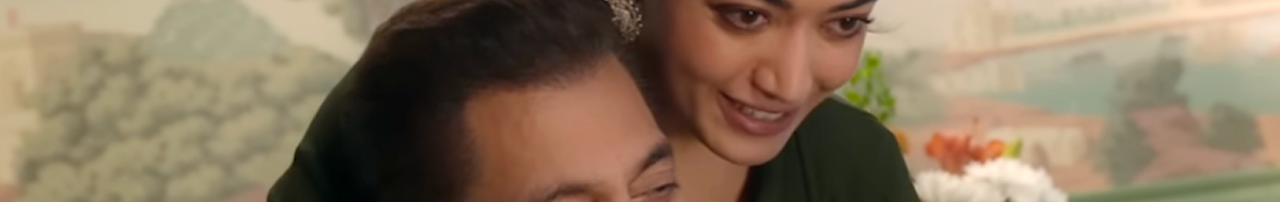
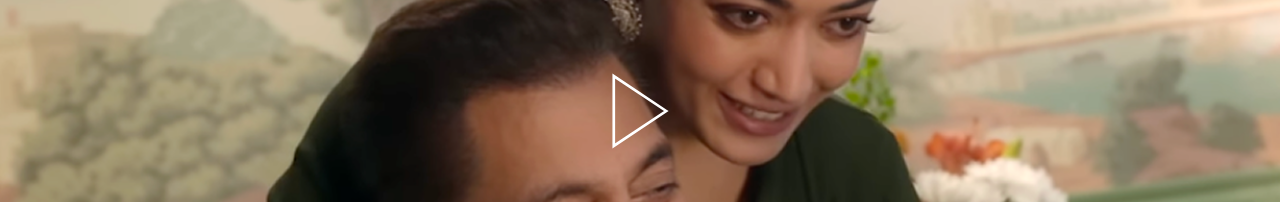
Before and after one commit to ayush-zerror/SKF, a Next.js app: page /movies/1 in a window 1280 px wide. Shown: the part 229-431 px from the top of the page. Built offline with nearby package versions, Linux system fonts and the light colour scheme.

Commit message:
movie hero update

```diff
--- /dev/null
+++ b/src/components/movieDetails/MovieBanner.jsx
@@ -0,0 +1,26 @@
+import React from "react";
+import PlaySvg from "./PlaySvg";
+import Image from "next/image";
+
+const MovieBanner = ({bannerRef,setShowVideo}) => {
+  return (
+    <div
+      ref={bannerRef}
+      className="movie_banner"
+      style={{ transform: "translateY(-100%)", opacity: 0 }}
+    >
+      <Image
+        width={1000}
+        height={1000}
+        src="/images/moviedetails/movie_banner.png"
+        alt="image"
+      />
+      <div className="movie_banner_overlay">
+        <h2 className="heading">sikandar</h2>
+        <PlaySvg setShowVideo={setShowVideo} />
+      </div>
+    </div>
+  );
+};
+
+export default MovieBanner;
--- a/src/components/movieDetails/MovieDetailsHero.jsx
+++ b/src/components/movieDetails/MovieDetailsHero.jsx
@@ -1,12 +1,15 @@
-"use client";
-import Image from "next/image";
-import React, { useRef } from "react";
+import React, { useRef, useState } from "react";
 import gsap from "gsap";
 import { useGSAP } from "@gsap/react";
+import MovieBanner from "./MovieBanner";
+import MovieInfo from "./MovieInfo";
+import MovieTrailerVideo from "./MovieTrailerVideo";
 
 const MovieDetailsHero = () => {
   const bannerRef = useRef(null);
   const detailsRef = useRef(null);
+  const [showVideo, setShowVideo] = useState(false);
+
 
   useGSAP(() => {
     const tl = gsap.timeline({ defaults: { ease: "power3.out" } });
@@ -35,53 +38,9 @@ const MovieDetailsHero = () => {
 
   return (
     <div id="movie_details_hero">
-      <div
-        ref={bannerRef}
-        className="movie_banner"
-        style={{ transform: "translateY(-100%)", opacity: 0 }}
-      >
-        <Image
-          width={1000}
-          height={1000}
-          src="/images/moviedetails/movie_banner.png"
-          alt="image"
-        />
-        <div className="movie_banner_overlay">
-          <h2 className="heading">sikandar</h2>
-        </div>
-      </div>
-
-      <div
-        ref={detailsRef}
-        className="movie_details_info"
-        style={{ transform: "translateY(100%)", opacity: 0 }}
-      >
-        <div>
-          <p>Directed By</p>
-          <h4>A.R. Murugadoss</h4>
-        </div>
-        <div>
-          <p>Produced By</p>
-          <h4>Salman Khan</h4>
-        </div>
-        <div>
-          <p>Genre</p>
-          <h4>Action/Thriller</h4>
-        </div>
-        <div>
-          <p>Duration</p>
-          <h4>2h 15m</h4>
-        </div>
-        <div>
-          <p>Watch now</p>
-          <Image
-            width={1000}
-            height={1000}
-            src="/images/moviedetails/netflix.png"
-            alt="image"
-          />
-        </div>
-      </div>
+      <MovieBanner bannerRef={bannerRef} setShowVideo={setShowVideo}/>
+      <MovieInfo detailsRef={detailsRef} />
+      <MovieTrailerVideo showVideo={showVideo} setShowVideo={setShowVideo}/>
     </div>
   );
 };
--- /dev/null
+++ b/src/components/movieDetails/MovieInfo.jsx
@@ -0,0 +1,40 @@
+import Image from "next/image";
+import React from "react";
+
+const MovieInfo = ({detailsRef}) => {
+  return (
+    <div
+      ref={detailsRef}
+      className="movie_details_info"
+      style={{ transform: "translateY(100%)", opacity: 0 }}
+    >
+      <div>
+        <p>Directed By</p>
+        <h4>A.R. Murugadoss</h4>
+      </div>
+      <div>
+        <p>Produced By</p>
+        <h4>Salman Khan</h4>
+      </div>
+      <div>
+        <p>Genre</p>
+        <h4>Action/Thriller</h4>
+      </div>
+      <div>
+        <p>Duration</p>
+        <h4>2h 15m</h4>
+      </div>
+      <div>
+        <p>Watch now</p>
+        <Image
+          width={1000}
+          height={1000}
+          src="/images/moviedetails/netflix.png"
+          alt="image"
+        />
+      </div>
+    </div>
+  );
+};
+
+export default MovieInfo;
--- /dev/null
+++ b/src/components/movieDetails/MovieTrailerVideo.jsx
@@ -0,0 +1,26 @@
+import React, { useEffect, useRef } from "react";
+
+const MovieTrailerVideo = ({ showVideo, setShowVideo }) => {
+  const videoRef = useRef(null);
+
+  useEffect(() => {
+    if (showVideo && videoRef.current) {
+      videoRef.current.play().catch((err) => {
+        console.log("Autoplay with sound might be blocked:", err);
+      });
+    }
+  }, [showVideo]);
+
+  if (!showVideo) return null;
+
+  return (
+    <div id="movie_trailer_video">
+      <button onClick={() => setShowVideo(false)}>✖</button>
+      <video ref={videoRef} src="/images/home/loader.mp4" controls autoPlay>
+        Your browser does not support the video tag.
+      </video>
+    </div>
+  );
+};
+
+export default MovieTrailerVideo;
--- /dev/null
+++ b/src/components/movieDetails/PlaySvg.jsx
@@ -0,0 +1,118 @@
+import React, { useRef, useEffect } from "react";
+import { gsap } from "gsap";
+
+const PlaySvg = ({ setShowVideo }) => {
+  const pathRefs = useRef([]);
+  const svgRef = useRef(null);
+
+  useEffect(() => {
+    const [bluePath, aquaPath] = pathRefs.current;
+    if (!bluePath || !aquaPath) return;
+
+    const length = bluePath.getTotalLength();
+
+    // Setup stroke
+    [bluePath, aquaPath].forEach((p) => {
+      p.style.strokeDasharray = `${length / 3} ${length}`;
+      p.style.strokeDashoffset = length;
+      p.style.opacity = 0; // hidden initially
+    });
+
+    const tl = gsap.timeline({ repeat: -1, paused: true });
+
+    // Blue main leader
+    tl.to(bluePath, {
+      strokeDashoffset: 0,
+      opacity: 1,
+      duration: 0.6,
+      ease: "none",
+    }).to(bluePath, {
+      strokeDashoffset: -length,
+      duration: 0.6,
+      ease: "none",
+    });
+
+    // Aqua follows *slightly* delayed
+    tl.to(
+      aquaPath,
+      {
+        strokeDashoffset: 0,
+        opacity: 1,
+        duration: 0.6,
+        ease: "none",
+      },
+      "-=1.0" // start aqua just after blue begins
+    ).to(
+      aquaPath,
+      {
+        strokeDashoffset: -length,
+        duration: 0.6,
+        ease: "none",
+      },
+      "-=0.6"
+    );
+
+    // Add a pause of 1s before next loop
+    tl.to({}, { duration: 0.6 });
+
+    // Hover handlers
+    const svg = svgRef.current;
+    const handleEnter = () => tl.play(0); // restart fresh
+    const handleLeave = () => {
+      tl.pause(0);
+      [bluePath, aquaPath].forEach((p) => {
+        p.style.strokeDashoffset = length;
+        p.style.opacity = 0; // reset hidden
+      });
+    };
+
+    svg.addEventListener("mouseenter", handleEnter);
+    svg.addEventListener("mouseleave", handleLeave);
+
+    return () => {
+      svg.removeEventListener("mouseenter", handleEnter);
+      svg.removeEventListener("mouseleave", handleLeave);
+    };
+  }, []);
+
+  return (
+    <svg
+      onClick={() => setShowVideo(true)}
+      ref={svgRef}
+      xmlns="http://www.w3.org/2000/svg"
+      viewBox="-30 -35 60 70"
+      width="200"
+      height="232"
+      preserveAspectRatio="xMidYMid meet"
+      style={{ cursor: "pointer" }}
+    >
+      {/* Base white stroke (always visible) */}
+      <path
+        d="M22.5,0 C22.5,0 -22.5,-30 -22.5,-30 C-22.5,-30 -22.5,30 -22.5,30 C-22.5,30 22.5,0 22.5,0z"
+        stroke="white"
+        strokeWidth="2.3"
+        fill="none"
+      />
+
+      {/* Blue stroke */}
+      <path
+        ref={(el) => (pathRefs.current[0] = el)}
+        d="M22.5,0 C22.5,0 -22.5,-30 -22.5,-30 C-22.5,-30 -22.5,30 -22.5,30 C-22.5,30 22.5,0 22.5,0z"
+        stroke="blue"
+        strokeWidth="2.3"
+        fill="none"
+      />
+
+      {/* Aqua stroke */}
+      <path
+        ref={(el) => (pathRefs.current[1] = el)}
+        d="M22.5,0 C22.5,0 -22.5,-30 -22.5,-30 C-22.5,-30 -22.5,30 -22.5,30 C-22.5,30 22.5,0 22.5,0z"
+        stroke="aqua"
+        strokeWidth="2.3"
+        fill="none"
+      />
+    </svg>
+  );
+};
+
+export default PlaySvg;
--- a/src/styles/components/movieDetails.css
+++ b/src/styles/components/movieDetails.css
@@ -11,30 +11,44 @@
   position: relative;
 }
 
-.movie_banner_overlay{
+.movie_banner_overlay {
   position: absolute;
-  top:0;
-  left:0;
-  width:100%;
-  height:100%;
-  padding:2rem 3.5rem;
+  top: 0;
+  left: 0;
+  width: 100%;
+  height: 100%;
+  padding: 2rem 3.5rem;
   display: flex;
   align-items: flex-end;
 }
-.movie_banner_overlay h2{
-  color: #FCFCFC;
+.movie_banner_overlay h2 {
+  color: #fcfcfc;
   font-size: 3.75rem;
 }
+.movie_banner_overlay svg {
+  position: absolute;
+  width: 12% !important;
+  height: 12% !important;
+  top: 50%;
+  left: 50%;
+  transform: translate(-50%, -50%);
+}
+
+.movie_banner:hover img {
+  transform: scale(1.02);
+}
+
 .movie_banner img {
   width: 100%;
   height: 100%;
   object-fit: cover;
+  transition: all 0.6s ease;
 }
 
 .movie_details_info {
   width: 100%;
   height: calc(100% - 85%);
-  padding:0 3.5rem ;
+  padding: 0 3.5rem;
   display: flex;
   align-items: center;
   justify-content: space-between;
@@ -51,14 +65,53 @@
   font-family: Urbanist;
   font-size: 1rem;
   font-weight: 700;
-  color: #5F5F5F;
+  color: #5f5f5f;
 }
 .movie_details_info h4 {
   font-family: BebasNeue;
   font-size: 2.5rem;
   font-weight: 400;
   line-height: 1;
-  color: #1D1D1D;
+  color: #1d1d1d;
+}
+
+
+#movie_trailer_video{
+  width: 100%;
+  height: 100vh;
+  display: flex;
+  align-items: center;
+  justify-content: center;
+  background-color: #000;
+  color: #fff;
+  font-size: 2rem;
+  position: fixed;
+  top: 0;
+  left: 0;
+  z-index: 99;
+}
+#movie_trailer_video video{
+  width: 100%;
+  height: 100%;
+  object-fit: contain;
+}
+#movie_trailer_video button {
+  position: absolute;
+  top: 10px;
+  right: 10px;
+  background: white;
+  color:black;
+  border: none;
+  border-radius: 50%;
+  width: 30px;
+  height: 30px;
+  cursor: pointer;
+  font-size: 16px;
+  display: flex;
+  align-items: center;
+  justify-content: center;
+  line-height: 1;
+  z-index: 2;
 }
 
 /* synopsis section */
@@ -83,22 +136,22 @@
   width: 100%;
   padding: 3.5rem;
 }
-#cast_section .common_btn{
-    margin-top: 2.5rem;
+#cast_section .common_btn {
+  margin-top: 2.5rem;
 }
 /* promos section */
 
 #promos_section {
   width: 100%;
-  padding:5rem 3.5rem;
-  background-color: #A5A08C;
+  padding: 5rem 3.5rem;
+  background-color: #a5a08c;
 }
 
-.promos_container .tag{
-  color: #FCFCFC;
+.promos_container .tag {
+  color: #fcfcfc;
 }
 .promos_container .heading {
-  color: #1D1D1D;
+  color: #1d1d1d;
 }
 #trailer_container {
   width: 100%;
@@ -118,7 +171,7 @@
   position: relative;
   cursor: default;
 }
-.trailer_card img{
+.trailer_card img {
   width: 28%;
   height: auto;
   position: absolute;
@@ -135,5 +188,5 @@
 .trailer_card p {
   width: 25%;
   margin: 0;
-  color: #FCFCFC;
+  color: #fcfcfc;
 }
```
